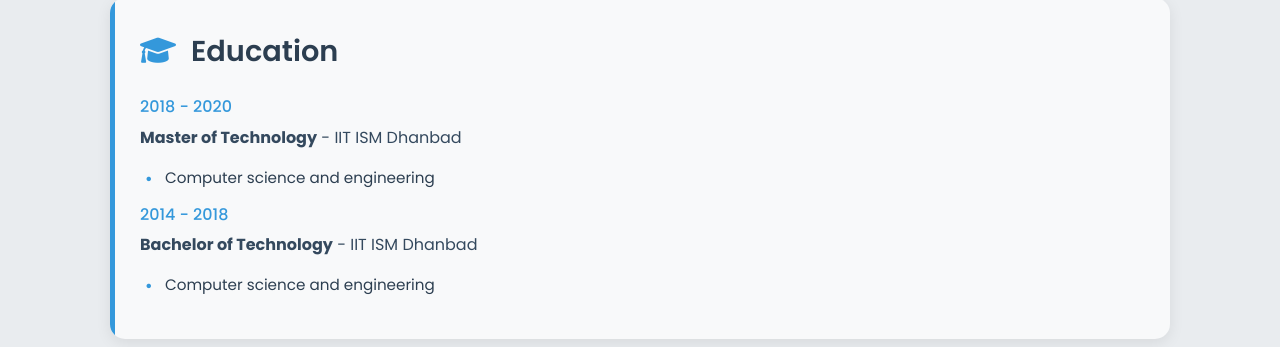
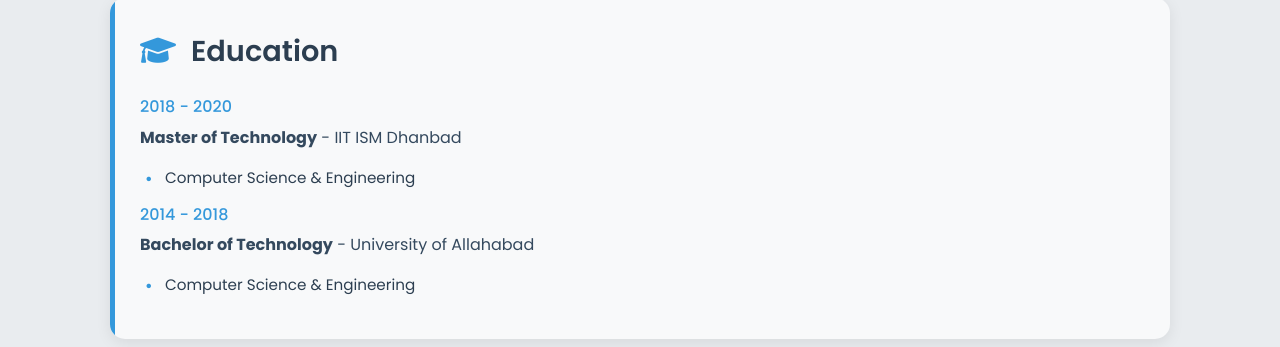
Before and after one commit to Abhi588/abhi588.github.io, a plain HTML site: page index.html in a window 1280 px wide. Shown: the part 1725-2072 px from the top of the page. Drawn offline with Linux system fonts and the light colour scheme.

Commit message:
updated readme and education section

```diff
--- a/index.html
+++ b/index.html
@@ -357,13 +357,13 @@
             <div class="experience-date">2018 - 2020</div>
             <p><strong>Master of Technology</strong> - IIT ISM Dhanbad</p>
             <ul>
-                <li>Computer science and engineering</li>
+                <li>Computer Science & Engineering</li>
             </ul>
 
             <div class="experience-date">2014 - 2018</div>
-            <p><strong>Bachelor of Technology</strong> - IIT ISM Dhanbad</p>
+            <p><strong>Bachelor of Technology</strong> - University of Allahabad</p>
             <ul>
-                <li>Computer science and engineering</li>
+                <li>Computer Science & Engineering</li>
             </ul>
         </div>
 
```
Also changed, not shown: 1 other file.
